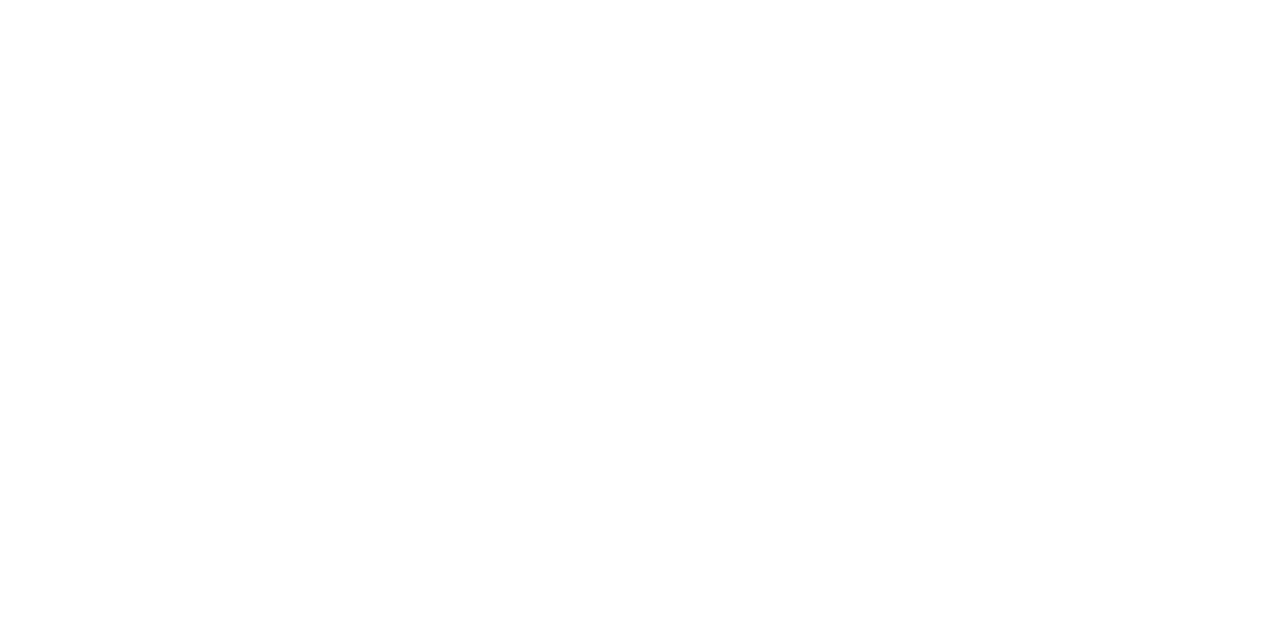
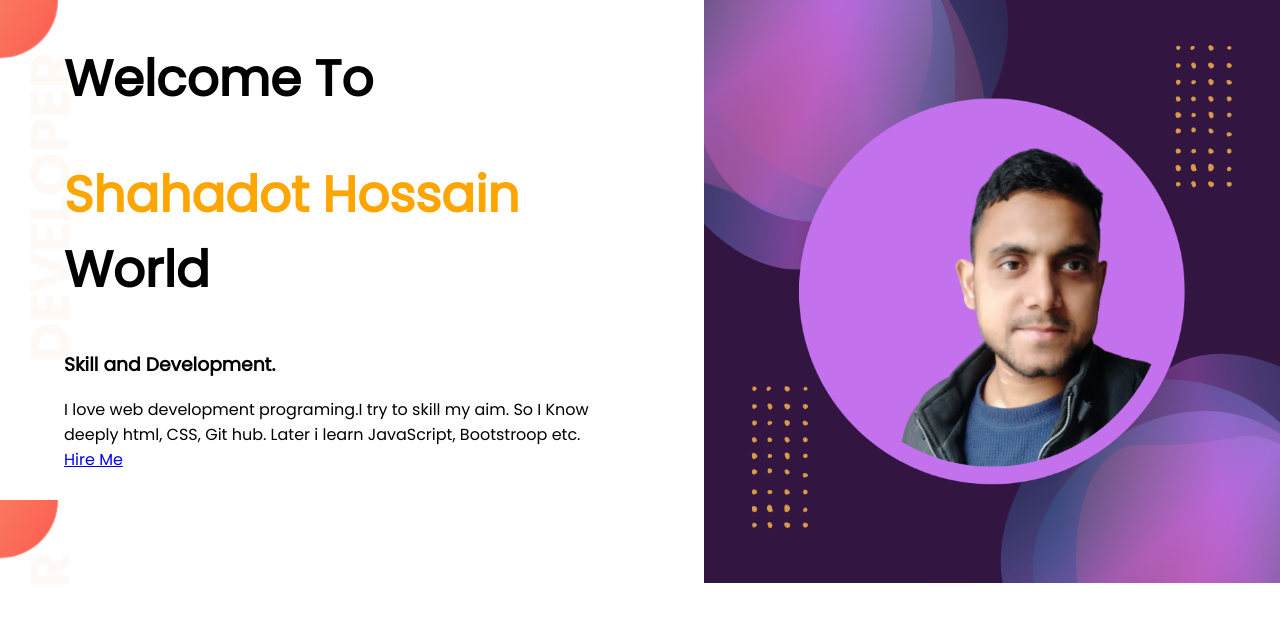
Before and after one commit to shahadot99999/developer-portfolio, a plain HTML site: page index.html in a window 1280 px wide. Drawn offline with Linux system fonts and the light colour scheme.

Commit message:
2nd term

```diff
--- a/index.html
+++ b/index.html
@@ -1,13 +1,34 @@
 <!DOCTYPE html>
 <html lang="en">
+
 <head>
     <meta charset="UTF-8">
     <meta http-equiv="X-UA-Compatible" content="IE=edge">
     <meta name="viewport" content="width=device-width, initial-scale=1.0">
     <title>Shahadot Portfolio</title>
+    <link rel="preconnect" href="https://fonts.googleapis.com">
+    <link rel="preconnect" href="https://fonts.gstatic.com" crossorigin>
+    <link href="https://fonts.googleapis.com/css2?family=Poppins&display=swap" rel="stylesheet">
     <link rel="stylesheet" href="style.css">
 </head>
+
 <body>
+    <section class="top-banner">
+        <div class="half-width">
+            <h1>Welcome To</h1>
+            <h1><span class="orange-color">Shahadot Hossain</span> World</h1>
+            <h3>Skill and Development.</h3>
+            <p>I love web development programing.I try to skill my aim. So I Know deeply html, CSS, Git hub. Later i
+                learn
+                JavaScript, Bootstroop etc. <br>
+                <a class="link button" target="_blank" href="https://www.linkedin.com/feed/"> Hire Me</a>
+            </p>
 
+        </div>
+        <div class="half-width">
+            <img src="images/shahadot.png" alt="">
+        </div>
+    </section>
 </body>
+
 </html>
--- a/style.css
+++ b/style.css
@@ -0,0 +1,39 @@
+body {
+    font-family: 'Poppins', sans-serif;
+    margin: 0;
+}
+
+h1 {
+    font-size: 50px;
+
+}
+
+.orange-color {
+    color: orange;
+}
+
+section {
+    display: flex;
+}
+
+.half-width {
+    width: 50%;
+    padding-left: 5%;
+}
+
+.half-width img {
+    width: 100%;
+}
+
+.link button {
+    text-decoration: none;
+    background-color: linear-gradient(orange, tomato);
+    padding: 10px 40px;
+    color: white;
+    font-weight: 700;
+    border-radius: 5px;
+}
+
+.top-banner {
+    background-image: url(images/top-banner.png);
+}
```
Also changed, not shown: images/dream-bg.png (added), images/exp-bg.png (added), images/jhankar.png (added), images/jhankar2.png (added), images/my-bg.png (added), images/my-bg2.png (added), images/shahadot.png (added), images/shahadot1.jpg (added), images/top-banner.png (added), 7 other files.
